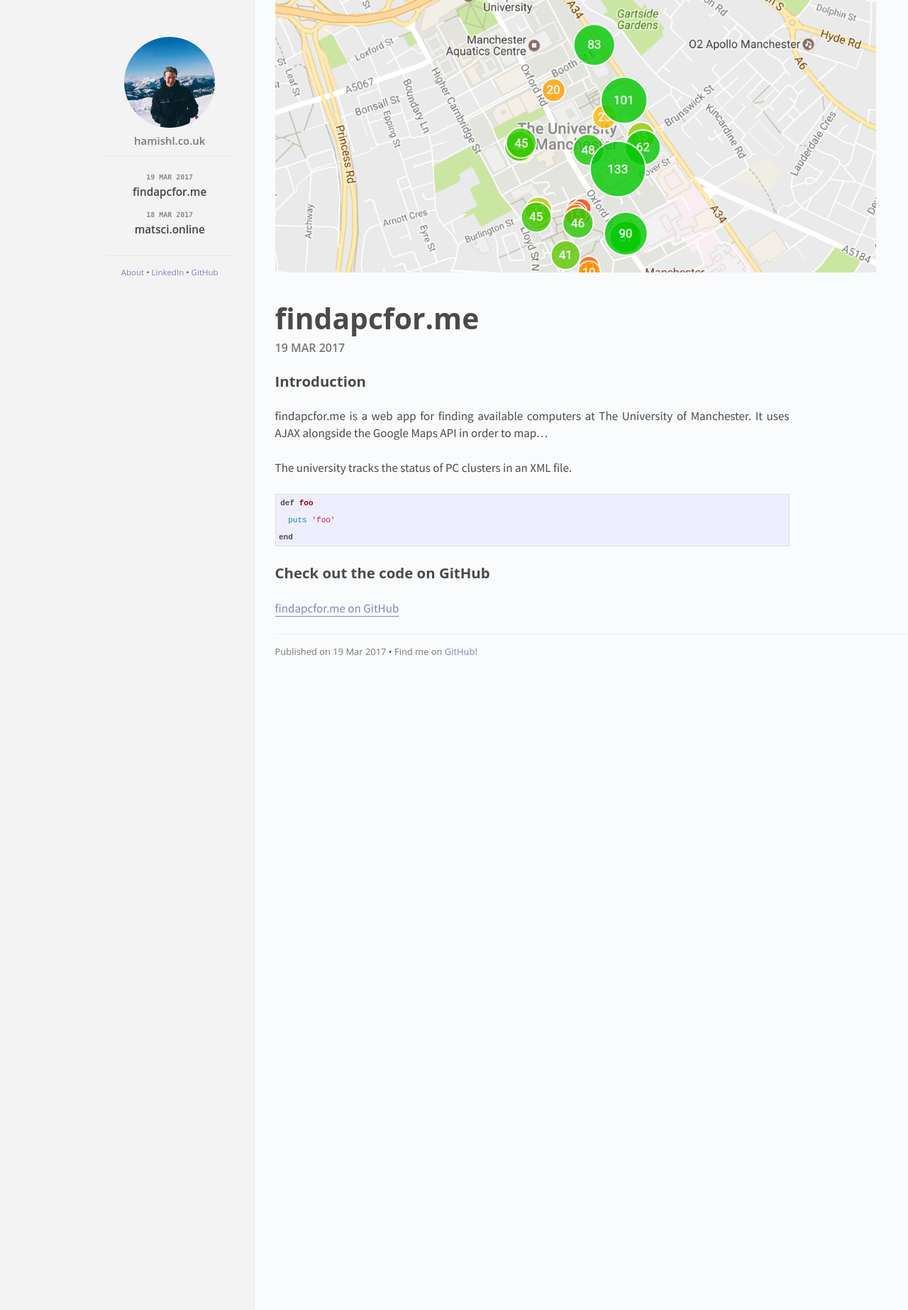
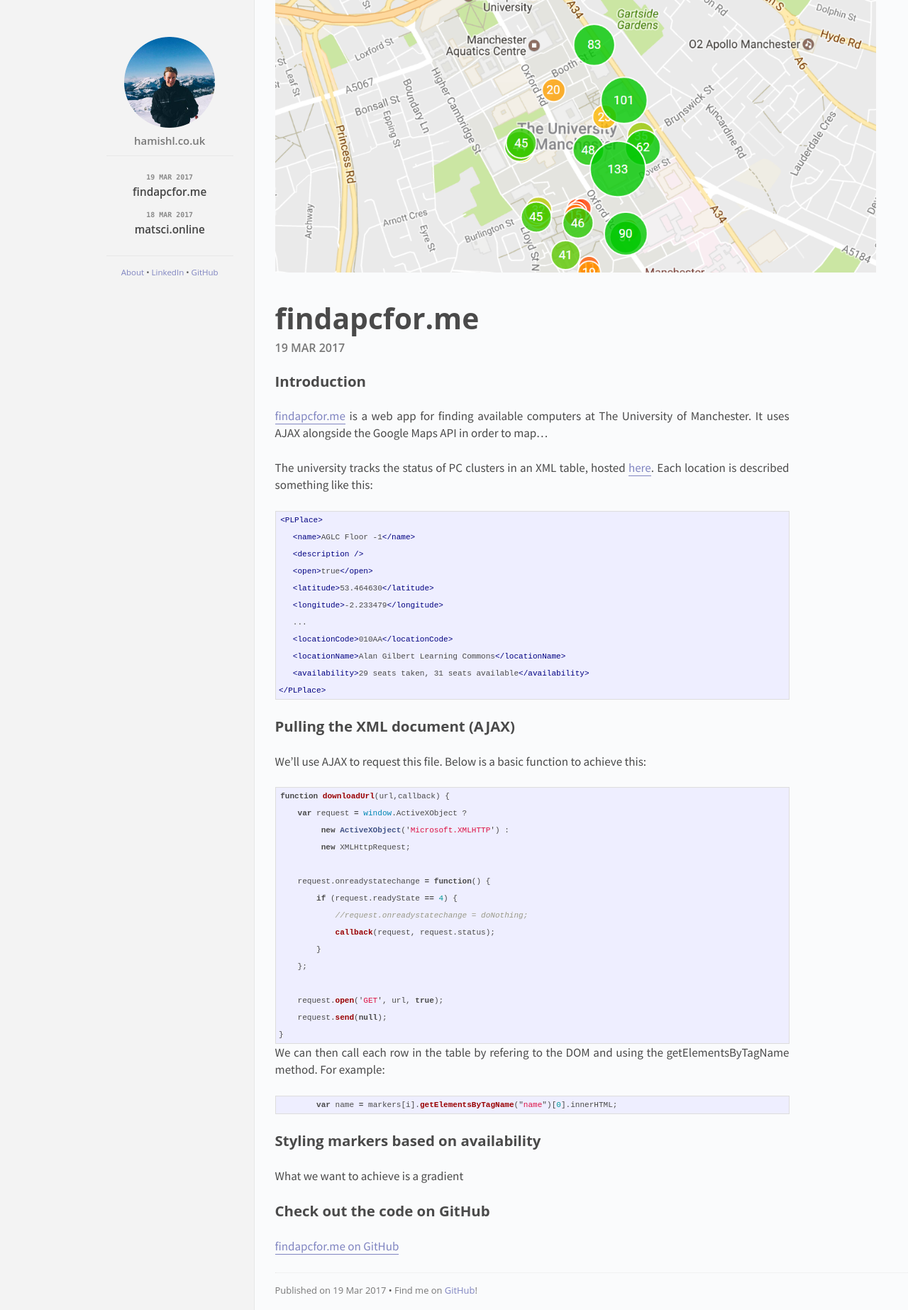
Before and after one commit to hamishll/hamishll.github.io, a Jekyll site: the page built from _posts/2017-03-19-findapcfor.md, in a window 1280 px wide. Shown: the whole page at 71% size. Built offline with Jekyll 4.4.1, drawn with Linux system fonts in a browser that asks for light colours.

Commit message:
findapc post v1

```diff
--- a/_posts/2017-03-19-findapcfor.md
+++ b/_posts/2017-03-19-findapcfor.md
@@ -8,15 +8,55 @@
 
 ## Introduction
 
-findapcfor.me is a web app for finding available computers at The University of Manchester. It uses AJAX alongside the Google Maps API in order to map...
+[findapcfor.me](http://findapcfor.me) is a web app for finding available computers at The University of Manchester. It uses AJAX alongside the Google Maps API in order to map...
 
-The university tracks the status of PC clusters in an XML file.
+The university tracks the status of PC clusters in an XML table, hosted [here](http://www.itservices.manchester.ac.uk/clusteravailability/avail.php). Each location is described something like this:
 
-{% highlight ruby %}
-def foo
-  puts 'foo'
-end
+{% highlight XML %}
+<PLPlace>
+   <name>AGLC Floor -1</name>
+   <description />
+   <open>true</open>
+   <latitude>53.464630</latitude>
+   <longitude>-2.233479</longitude>
+   ...
+   <locationCode>010AA</locationCode>
+   <locationName>Alan Gilbert Learning Commons</locationName>
+   <availability>29 seats taken, 31 seats available</availability>
+</PLPlace>
 {% endhighlight %}
+
+## Pulling the XML document (AJAX)
+
+We'll use AJAX to request this file. Below is a basic function to achieve this:
+
+{% highlight js %}
+function downloadUrl(url,callback) {
+    var request = window.ActiveXObject ?
+         new ActiveXObject('Microsoft.XMLHTTP') :
+         new XMLHttpRequest;
+
+    request.onreadystatechange = function() {
+        if (request.readyState == 4) {
+            //request.onreadystatechange = doNothing;
+            callback(request, request.status);
+        }
+    };
+
+    request.open('GET', url, true);
+    request.send(null);
+}
+{% endhighlight %}
+
+We can then call each row in the table by refering to the DOM and using the getElementsByTagName method. For example:
+
+{% highlight js %}
+	var name = markers[i].getElementsByTagName("name")[0].innerHTML;
+{% endhighlight %}
+
+## Styling markers based on availability
+
+What we want to achieve is a gradient
 
 ## Check out the code on GitHub
 
```
